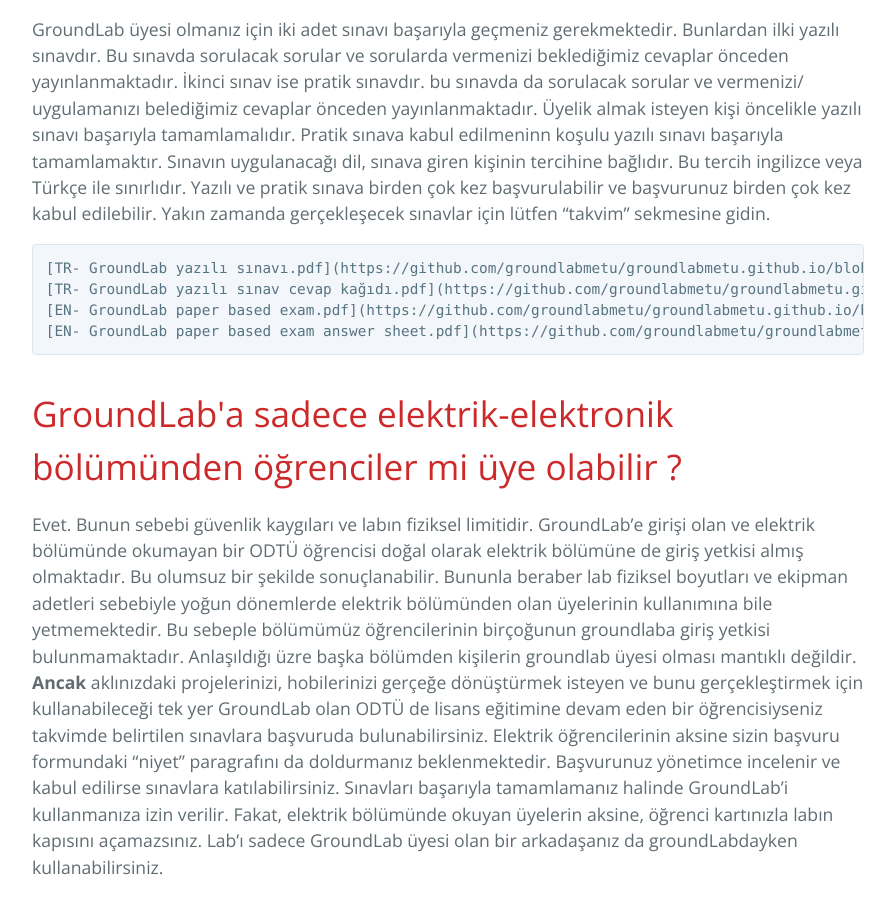
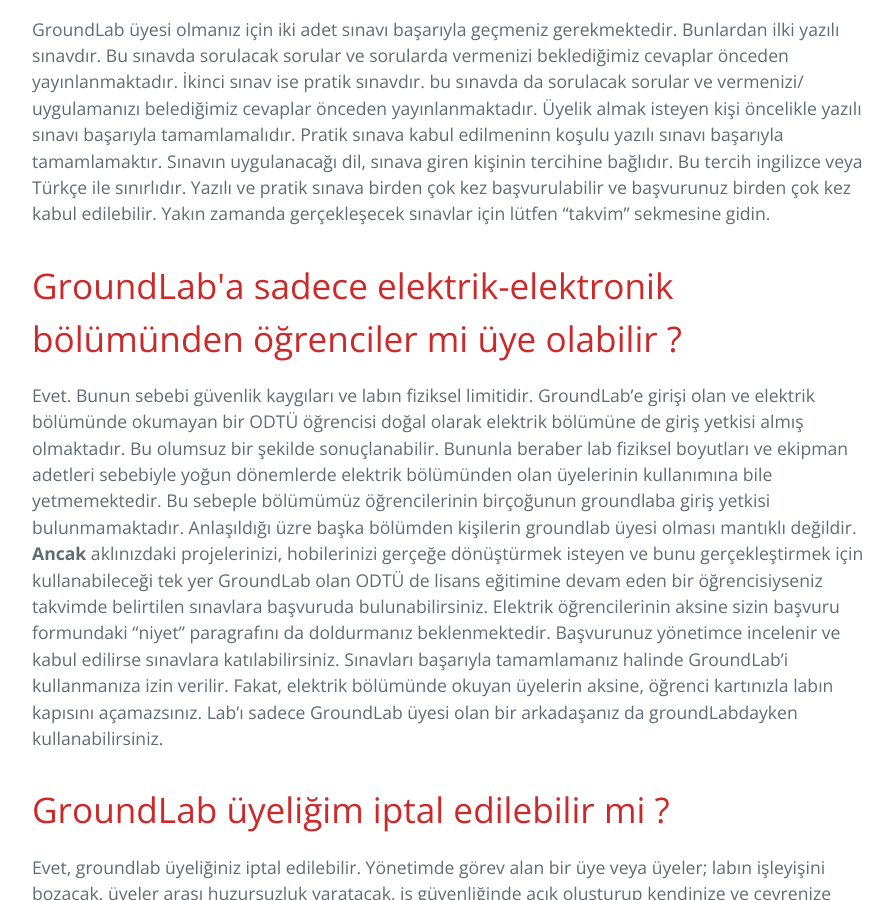
Before and after one commit to groundlabmetu/groundlabmetu.github.io, a Jekyll site: the page built from üyelik.md, in a window 1280 px wide and 900 px high, scrolled down 510 px. Shown: the whole window, without its empty margins (192-1087 px from the left). Built offline with Jekyll 4.4.1, drawn with Linux system fonts in a browser that asks for light colours.

Commit message:
Update üyelik.md

```diff
--- a/üyelik.md
+++ b/üyelik.md
@@ -9,16 +9,6 @@
 <h1>GroundLab'e nasıl üye olurum ?</h1>
 
   GroundLab üyesi olmanız için iki adet sınavı başarıyla geçmeniz gerekmektedir. Bunlardan ilki yazılı sınavdır. Bu sınavda sorulacak sorular ve sorularda vermenizi beklediğimiz cevaplar önceden yayınlanmaktadır. İkinci sınav ise pratik sınavdır. bu sınavda da sorulacak sorular ve vermenizi/ uygulamanızı belediğimiz cevaplar önceden yayınlanmaktadır. Üyelik almak isteyen kişi öncelikle yazılı sınavı başarıyla tamamlamalıdır. Pratik sınava kabul edilmeninn koşulu yazılı sınavı başarıyla tamamlamaktır. Sınavın uygulanacağı dil, sınava giren kişinin tercihine bağlıdır. Bu tercih ingilizce veya Türkçe ile sınırlıdır. Yazılı ve pratik sınava birden çok kez başvurulabilir ve başvurunuz birden çok kez kabul edilebilir. Yakın zamanda gerçekleşecek sınavlar için lütfen "takvim" sekmesine gidin.
-
-    [TR- GroundLab yazılı sınavı.pdf](https://github.com/groundlabmetu/groundlabmetu.github.io/blob/main/docs/TR-%20GroundLab%20yaz%C4%B1l%C4%B1%20s%C4%B1nav%C4%B1.pdf),
-    [TR- GroundLab yazılı sınav cevap kağıdı.pdf](https://github.com/groundlabmetu/groundlabmetu.github.io/blob/main/docs/TR-%20GroundLab%20yaz%C4%B1l%C4%B1%20s%C4%B1nav%20cevap%20ka%C4%9F%C4%B1d%C4%B1.pdf),
-    [EN- GroundLab paper based exam.pdf](https://github.com/groundlabmetu/groundlabmetu.github.io/blob/main/docs/EN-%20GroundLab%20paper%20based%20exam.pdf),
-    [EN- GroundLab paper based exam answer sheet.pdf](https://github.com/groundlabmetu/groundlabmetu.github.io/blob/main/docs/EN-%20GroundLab%20paper%20based%20exam%20answer%20sheet.pdf)
-
-
-
-
-
 
 <h1>GroundLab'a sadece elektrik-elektronik bölümünden öğrenciler mi üye olabilir ?</h1>
 Evet. Bunun sebebi güvenlik kaygıları ve labın fiziksel limitidir. GroundLab'e girişi olan ve elektrik bölümünde okumayan bir ODTÜ öğrencisi doğal olarak elektrik bölümüne de giriş yetkisi almış olmaktadır. Bu olumsuz bir şekilde sonuçlanabilir. Bununla beraber lab fiziksel boyutları ve ekipman adetleri sebebiyle yoğun dönemlerde elektrik bölümünden olan üyelerinin kullanımına bile yetmemektedir. Bu sebeple bölümümüz öğrencilerinin birçoğunun groundlaba giriş yetkisi bulunmamaktadır. Anlaşıldığı üzre başka bölümden kişilerin groundlab üyesi olması mantıklı değildir. <b>Ancak</b> aklınızdaki projelerinizi, hobilerinizi gerçeğe dönüştürmek isteyen ve bunu gerçekleştirmek için kullanabileceği tek yer GroundLab olan  ODTÜ de lisans eğitimine devam eden bir öğrencisiyseniz takvimde belirtilen sınavlara başvuruda bulunabilirsiniz. Elektrik öğrencilerinin aksine sizin başvuru formundaki "niyet" paragrafını da doldurmanız beklenmektedir. Başvurunuz yönetimce incelenir ve kabul edilirse sınavlara katılabilirsiniz. Sınavları başarıyla tamamlamanız halinde GroundLab'i kullanmanıza izin verilir. Fakat, elektrik bölümünde okuyan üyelerin aksine, öğrenci kartınızla labın kapısını açamazsınız. Lab'ı sadece GroundLab üyesi olan bir arkadaşanız da groundLabdayken kullanabilirsiniz.
```
